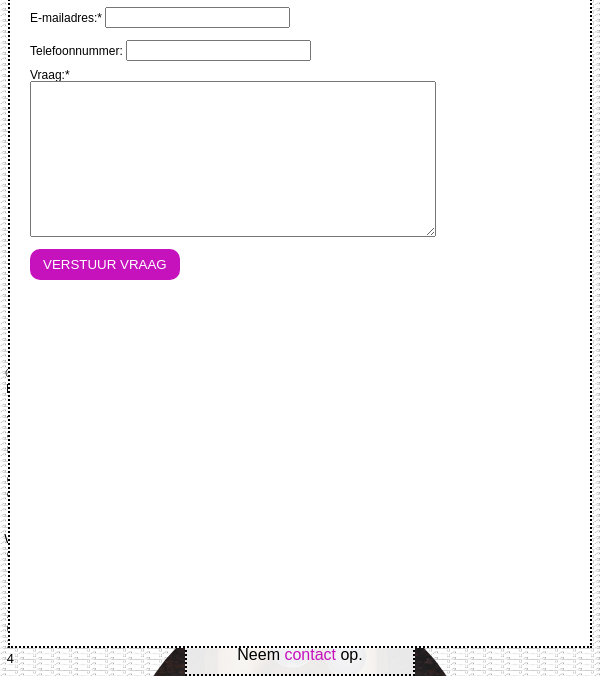
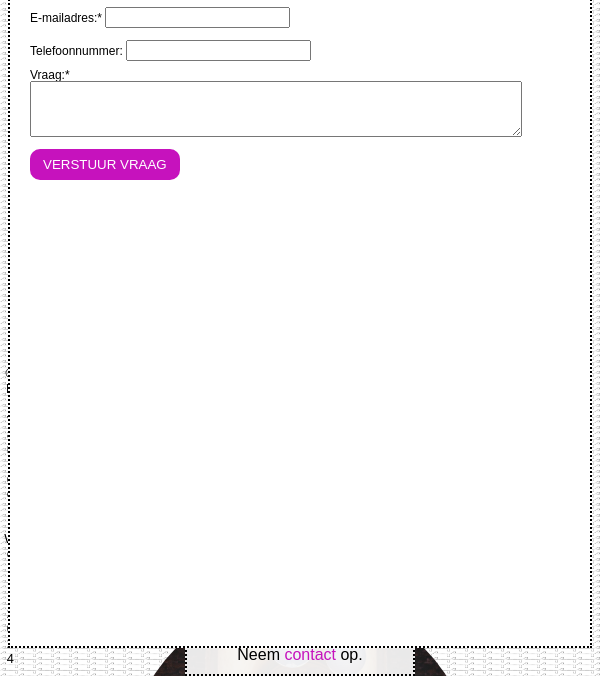
Before and after one commit to Els1987/stichtingsomethingelsinmusic.nl, a plain HTML site: page index.html in a window 600 px wide. Both pictures are taken after a click on the element "contact". Shown: the part 124-800 px from the top of the page. Drawn offline with Linux system fonts and the light colour scheme.

Commit message:
Update stichting.css

```diff
--- a/stichting.css
+++ b/stichting.css
@@ -312,8 +312,8 @@ body, html {
 
 
     .formulier textarea {
-        height: 150px;
-        width: 400px;
+        height: 50px;
+        width: 90%;
     }
 
     #zie1, #zie2, #zie3,
```
